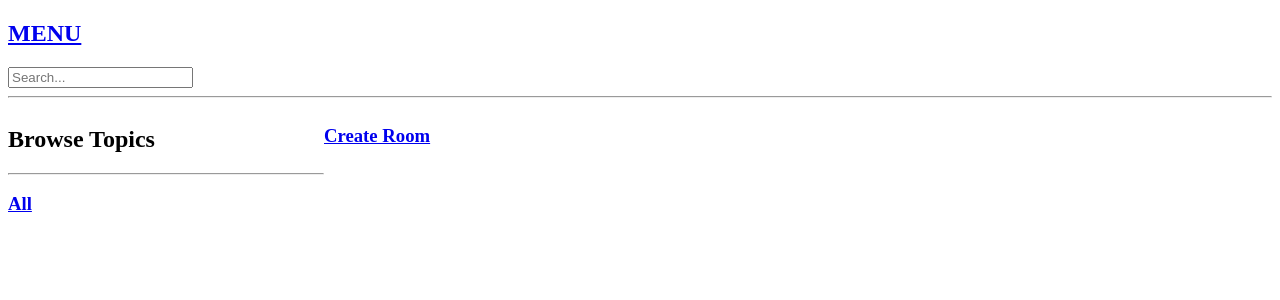
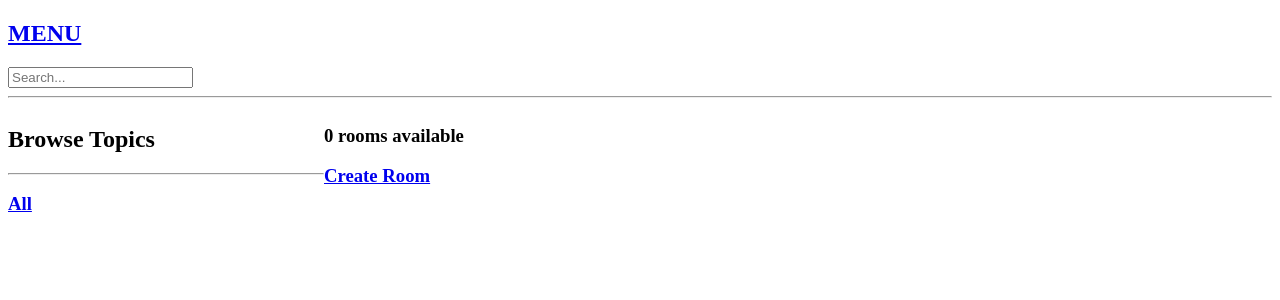
Before and after one commit to MarkNgugi/JOOUSTHUB, a Django app: page /home/ in a window 1280 px wide. Shown: the top 300 px of the page. Run offline with Django 4.2, Linux system fonts and the light colour scheme; data that the repository does not hold is empty.

Commit message:
Integrated a room counting feature.

```diff
--- a/base/views.py
+++ b/base/views.py
@@ -27,7 +27,8 @@ def home(request):
         Q(Host__username=q)
     )
 
-    context = {"rooms":rooms,"topics":topics}
+    room_count = rooms.count()
+    context = {"rooms":rooms,"topics":topics,"room_count":room_count}
     return render(request,"home.html",context)
 
 def room(request,pk):
--- a/templates/home.html
+++ b/templates/home.html
@@ -21,6 +21,7 @@
     </div>
 
     <div>
+        <h3>{{room_count}} rooms available</h3>
     <div>
         <h3><a href="/create-room/{{room.id}}">Create Room</a></h3>
     </div>
```
